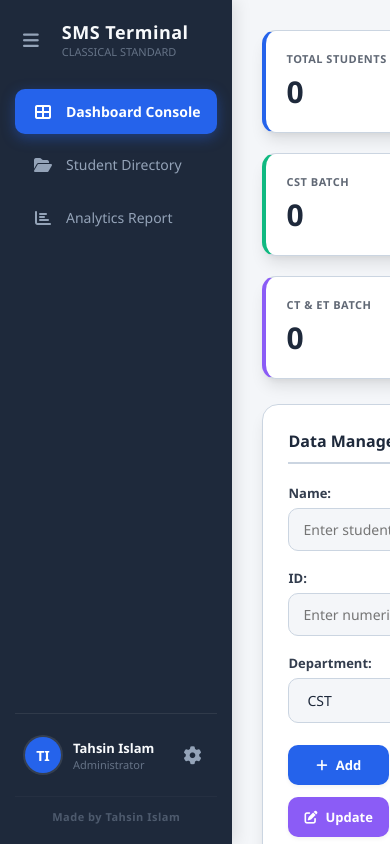
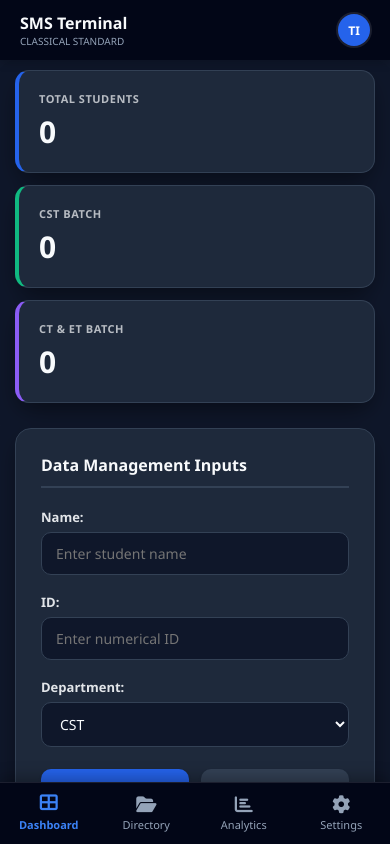
Before and after one commit to Tahsin-23/student-management, a plain HTML site: page index.html in a window 390 px wide. Drawn offline with Linux system fonts and the light colour scheme.

Commit message:
Implement mobile header and bottom navigation
Added mobile header and bottom navigation for responsive design.

```diff
--- a/index.html
+++ b/index.html
@@ -1,5 +1,5 @@
 <!DOCTYPE html>
-<html lang="en">
+<html lang="en" data-theme="dark">
 <head>
     <meta charset="UTF-8">
     <meta name="viewport" content="width=device-width, initial-scale=1.0">
@@ -52,6 +52,81 @@
             display: flex;
             height: 100vh;
             overflow: hidden;
+        }
+
+        /* MOBILE TOP HEADER (Hidden on Desktop) */
+        .mobile-header {
+            display: none;
+            background-color: var(--sidebar-bg);
+            color: #ffffff;
+            padding: 12px 20px;
+            align-items: center;
+            justify-content: space-between;
+            box-shadow: 0 2px 10px rgba(0, 0, 0, 0.2);
+            position: fixed;
+            top: 0;
+            left: 0;
+            right: 0;
+            z-index: 1000;
+        }
+
+        .mobile-header .brand h2 {
+            font-size: 16px;
+            font-weight: 700;
+            color: #f8fafc;
+        }
+
+        .mobile-header .brand p {
+            font-size: 10px;
+            color: var(--sidebar-text);
+            text-transform: uppercase;
+        }
+
+        /* MOBILE BOTTOM NAVIGATION BAR (Hidden on Desktop) */
+        .mobile-bottom-nav {
+            display: none;
+            position: fixed;
+            bottom: 0;
+            left: 0;
+            right: 0;
+            background-color: var(--sidebar-bg);
+            border-top: 1px solid rgba(255, 255, 255, 0.1);
+            display: none;
+            justify-content: space-around;
+            align-items: center;
+            padding: 8px 0;
+            z-index: 1000;
+            box-shadow: 0 -4px 15px rgba(0,0,0,0.3);
+        }
+
+        .nav-button {
+            display: flex;
+            flex-direction: column;
+            align-items: center;
+            gap: 4px;
+            color: var(--sidebar-text);
+            background: none;
+            border: none;
+            font-size: 11px;
+            font-weight: 500;
+            cursor: pointer;
+            width: 25%;
+            padding: 4px 0;
+            transition: color 0.2s;
+        }
+
+        .nav-button i {
+            font-size: 18px;
+            transition: transform 0.2s;
+        }
+
+        .nav-button.active {
+            color: #3b82f6;
+            font-weight: 700;
+        }
+
+        .nav-button.active i {
+            transform: translateY(-2px);
         }
 
         /* ================= SIDEBAR LAYOUT ================= */
@@ -244,7 +319,7 @@
             opacity: 0.6;
         }
 
-        /* GEAR SPINNING HOVER EFFECT */
+        /* GEAR SPINNING HOVER & ACTIVE ANIMATION */
         .settings-trigger {
             background: none;
             border: none;
@@ -270,6 +345,16 @@
 
         .settings-trigger:hover i {
             transform: rotate(180deg);
+        }
+
+        /* Continuous rotation while active/open */
+        .settings-trigger.active-spin i {
+            animation: spinGear 3s linear infinite;
+        }
+
+        @keyframes spinGear {
+            from { transform: rotate(0deg); }
+            to { transform: rotate(360deg); }
         }
 
         /* Settings Dropdown Popup */
@@ -373,12 +458,6 @@
             grid-template-columns: 340px 1fr;
             gap: 25px;
             align-items: start;
-        }
-
-        @media (max-width: 900px) {
-            .workspace-grid {
-                grid-template-columns: 1fr;
-            }
         }
 
         .form-panel {
@@ -565,11 +644,60 @@
         .sidebar.collapsed .credit-signature {
             display: none;
         }
+
+        /* ================= RESPONSIVE DESIGN (MOBILE ADAPTATION) ================= */
+        @media (max-width: 768px) {
+            body {
+                flex-direction: column;
+            }
+
+            .mobile-header {
+                display: flex;
+            }
+
+            .mobile-bottom-nav {
+                display: flex;
+            }
+
+            .sidebar {
+                display: none; /* Hide sidebar in mobile view */
+            }
+
+            .main-content {
+                padding: 70px 15px 80px 15px; /* Add top/bottom padding to prevent overlap with headers */
+            }
+
+            .workspace-grid {
+                grid-template-columns: 1fr;
+            }
+
+            .topbar-summary {
+                grid-template-columns: 1fr;
+                gap: 12px;
+            }
+
+            .settings-dropdown {
+                position: fixed;
+                bottom: 65px;
+                right: 15px;
+                left: 15px;
+                width: auto;
+            }
+        }
     </style>
 </head>
 <body>
 
-    <!-- SIDEBAR CONTROL CENTER -->
+    <!-- MOBILE TOP BAR HEADER -->
+    <div class="mobile-header">
+        <div class="brand">
+            <h2>SMS Terminal</h2>
+            <p>Classical Standard</p>
+        </div>
+        <div class="avatar" style="width:32px; height:32px; font-size:12px;">TI</div>
+    </div>
+
+    <!-- SIDEBAR CONTROL CENTER (DESKTOP) -->
     <div class="sidebar" id="sidebarMain">
         <div>
             <div class="sidebar-top">
@@ -581,15 +709,15 @@
             </div>
 
             <div class="sidebar-menu">
-                <a onclick="switchView('dashboard', this)" class="menu-item active">
+                <a onclick="switchView('dashboard', this)" class="menu-item active nav-item-dashboard">
                     <i class="fas fa-th-large"></i>
                     <span class="menu-text">Dashboard Console</span>
                 </a>
-                <a onclick="switchView('directory', this)" class="menu-item">
+                <a onclick="switchView('directory', this)" class="menu-item nav-item-directory">
                     <i class="fas fa-folder-open"></i>
                     <span class="menu-text">Student Directory</span>
                 </a>
-                <a onclick="switchView('analytics', this)" class="menu-item">
+                <a onclick="switchView('analytics', this)" class="menu-item nav-item-analytics">
                     <i class="fas fa-chart-bar"></i>
                     <span class="menu-text">Analytics Report</span>
                 </a>
@@ -607,7 +735,7 @@
                             <p>Administrator</p>
                         </div>
                     </div>
-                    <button class="settings-trigger" onclick="toggleSettingsDropdown()" title="Settings">
+                    <button class="settings-trigger" id="settingsBtn" onclick="toggleSettingsDropdown()" title="Settings">
                         <i class="fas fa-cog"></i>
                     </button>
                 </div>
@@ -616,7 +744,7 @@
                 <div class="settings-dropdown" id="settingsDropdown">
                     <div class="dropdown-item" onclick="toggleDarkMode()">
                         <i class="fas fa-moon"></i>
-                        <span>Toggle Dark Mode</span>
+                        <span>Toggle Light Mode</span>
                     </div>
                 </div>
             </div>
@@ -756,6 +884,26 @@
 
     </div>
 
+    <!-- MOBILE BOTTOM NAVIGATION BAR -->
+    <div class="mobile-bottom-nav">
+        <button class="nav-button active m-nav-dashboard" onclick="switchView('dashboard', this)">
+            <i class="fas fa-th-large"></i>
+            <span>Dashboard</span>
+        </button>
+        <button class="nav-button m-nav-directory" onclick="switchView('directory', this)">
+            <i class="fas fa-folder-open"></i>
+            <span>Directory</span>
+        </button>
+        <button class="nav-button m-nav-analytics" onclick="switchView('analytics', this)">
+            <i class="fas fa-chart-bar"></i>
+            <span>Analytics</span>
+        </button>
+        <button class="nav-button" id="mobileSettingsBtn" onclick="toggleSettingsDropdown()">
+            <i class="fas fa-cog"></i>
+            <span>Settings</span>
+        </button>
+    </div>
+
     <!-- ================= JAVASCRIPT APP INTERPRETER ================= -->
     <script>
         let students = [];
@@ -776,9 +924,17 @@
         function switchView(viewId, element) {
             document.querySelectorAll('.app-view').forEach(v => v.classList.remove('active'));
             document.querySelectorAll('.menu-item').forEach(m => m.classList.remove('active'));
+            document.querySelectorAll('.nav-button').forEach(nb => nb.classList.remove('active'));
 
             document.getElementById(`view-${viewId}`).classList.add('active');
-            element.classList.add('active');
+
+            // Sync Desktop Sidebar Active state
+            const desktopNav = document.querySelector(`.nav-item-${viewId}`);
+            if(desktopNav) desktopNav.classList.add('active');
+
+            // Sync Mobile Bottom Nav Active state
+            const mobileNav = document.querySelector(`.m-nav-${viewId}`);
+            if(mobileNav) mobileNav.classList.add('active');
         }
 
         function toggleSidebar() {
@@ -786,7 +942,15 @@
         }
 
         function toggleSettingsDropdown() {
-            document.getElementById('settingsDropdown').classList.toggle('show');
+            const dropdown = document.getElementById('settingsDropdown');
+            const gearBtn = document.getElementById('settingsBtn');
+            const mobileGearBtn = document.getElementById('mobileSettingsBtn');
+
+            dropdown.classList.toggle('show');
+            const isOpen = dropdown.classList.contains('show');
+
+            if (gearBtn) gearBtn.classList.toggle('active-spin', isOpen);
+            if (mobileGearBtn) mobileGearBtn.classList.toggle('active-spin', isOpen);
         }
 
         function toggleDarkMode() {
@@ -796,13 +960,27 @@
             } else {
                 document.documentElement.setAttribute('data-theme', 'dark');
             }
+            closeSettingsDropdown();
+        }
+
+        function closeSettingsDropdown() {
             document.getElementById('settingsDropdown').classList.remove('show');
+            const gearBtn = document.getElementById('settingsBtn');
+            const mobileGearBtn = document.getElementById('mobileSettingsBtn');
+            if (gearBtn) gearBtn.classList.remove('active-spin');
+            if (mobileGearBtn) mobileGearBtn.classList.remove('active-spin');
         }
 
         // Close Popovers when clicking outside
         window.addEventListener('click', function(e) {
-            if (!document.getElementById('sidebarMain').contains(e.target)) {
-                document.getElementById('settingsDropdown').classList.remove('show');
+            const dropdown = document.getElementById('settingsDropdown');
+            const gearBtn = document.getElementById('settingsBtn');
+            const mobileGearBtn = document.getElementById('mobileSettingsBtn');
+
+            if (!dropdown.contains(e.target) &&
+                (!gearBtn || !gearBtn.contains(e.target)) &&
+                (!mobileGearBtn || !mobileGearBtn.contains(e.target))) {
+                closeSettingsDropdown();
             }
         });
 
```
